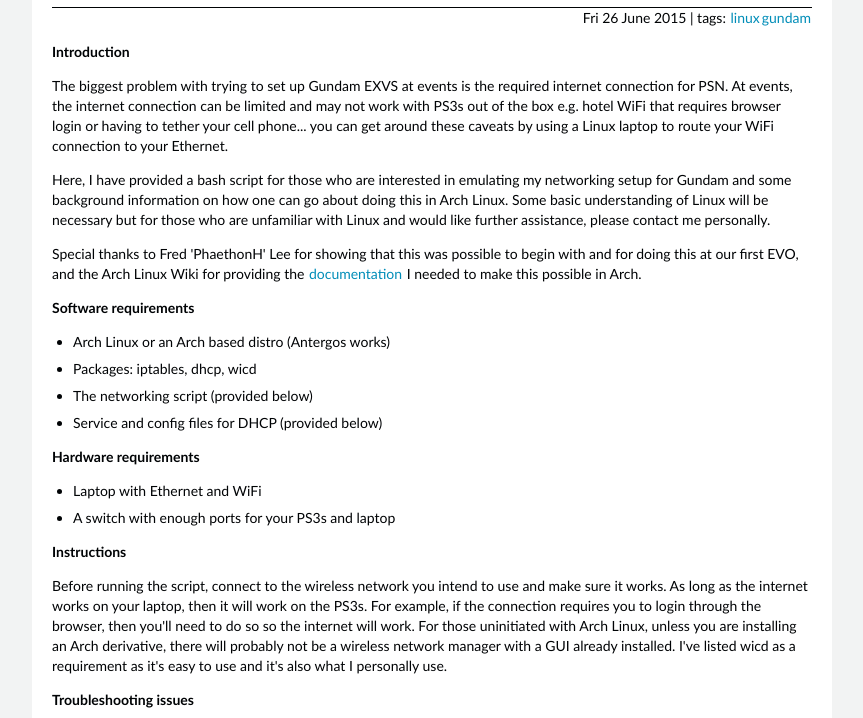
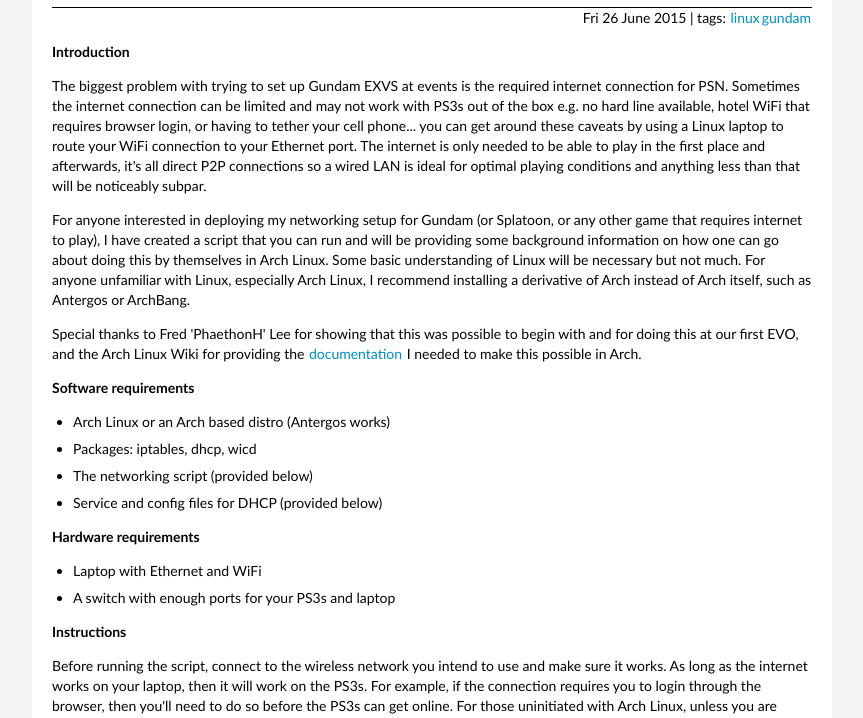
Before and after one commit to dakanyan/dakanyan.github.io, a plain HTML site: page arch-linux-networking-script-for-gundam.html in a window 1280 px wide. Shown: the part 216-934 px from the top of the page, without its empty margins (208-1071 px from the left). Drawn offline with Linux system fonts and the light colour scheme.

Commit message:
rewrote first post

```diff
--- a/arch-linux-networking-script-for-gundam.html
+++ b/arch-linux-networking-script-for-gundam.html
@@ -30,8 +30,8 @@
         <span>Fri 26 June 2015</span>
 <span>| tags: <a href="/tag/linux.html">linux</a><a href="/tag/gundam.html">gundam</a></span>
 </footer><!-- /.post-info -->      <p><strong>Introduction</strong></p>
-<p>The biggest problem with trying to set up Gundam EXVS at events is the required internet connection for PSN. At events, the internet connection can be limited and may not work with PS3s out of the box e.g. hotel WiFi that requires browser login or having to tether your cell phone... you can get around these caveats by using a Linux laptop to route your WiFi connection to your Ethernet.</p>
-<p>Here, I have provided a bash script for those who are interested in emulating my networking setup for Gundam and some background information on how one can go about doing this in Arch Linux. Some basic understanding of Linux will be necessary but for those who are unfamiliar with Linux and would like further assistance, please contact me personally.</p>
+<p>The biggest problem with trying to set up Gundam EXVS at events is the required internet connection for PSN. Sometimes the internet connection can be limited and may not work with PS3s out of the box e.g. no hard line available, hotel WiFi that requires browser login, or having to tether your cell phone... you can get around these caveats by using a Linux laptop to route your WiFi connection to your Ethernet port. The internet is only needed to be able to play in the first place and afterwards, it's all direct P2P connections so a wired LAN is ideal for optimal playing conditions and anything less than that will be noticeably subpar. </p>
+<p>For anyone interested in deploying my networking setup for Gundam (or Splatoon, or any other game that requires internet to play), I have created a script that you can run and will be providing some background information on how one can go about doing this by themselves in Arch Linux. Some basic understanding of Linux will be necessary but not much. For anyone unfamiliar with Linux, especially Arch Linux, I recommend installing a derivative of Arch instead of Arch itself, such as Antergos or ArchBang.</p>
 <p>Special thanks to Fred 'PhaethonH' Lee for showing that this was possible to begin with and for doing this at our first EVO, and the Arch Linux Wiki for providing the <a href="https://wiki.archlinux.org/index.php/Internet_sharing">documentation</a> I needed to make this possible in Arch.</p>
 <p><strong>Software requirements</strong></p>
 <ul>
@@ -46,10 +46,10 @@
 <li>A switch with enough ports for your PS3s and laptop</li>
 </ul>
 <p><strong>Instructions</strong></p>
-<p>Before running the script, connect to the wireless network you intend to use and make sure it works. As long as the internet works on your laptop, then it will work on the PS3s. For example, if the connection requires you to login through the browser, then you'll need to do so so the internet will work. For those uninitiated with Arch Linux, unless you are installing an Arch derivative, there will probably not be a wireless network manager with a GUI already installed. I've listed wicd as a requirement as it's easy to use and it's also what I personally use.</p>
+<p>Before running the script, connect to the wireless network you intend to use and make sure it works. As long as the internet works on your laptop, then it will work on the PS3s. For example, if the connection requires you to login through the browser, then you'll need to do so before the PS3s can get online. For those uninitiated with Arch Linux, unless you are installing an Arch derivative, there will probably not be a wireless network manager with a GUI already installed. I've listed wicd as a requirement as it's easy to use and it's also what I personally use but it's actually optional.</p>
 <p><strong>Troubleshooting issues</strong></p>
 <p>After the network is up and running, everything should be fine... in a perfect world. If anything goes wrong and suddenly the PS3s are without internet, try restarting the WiFi connection and running the script again.</p>
-<p>Everything's been going great for hours but it feels like there's input lag now... yeah for some reason the games can get laggy over time despite it being blue bar! It doesn't happen to every PS3 at the same time so this can be a little hard to notice and the only way to fix this is to remake the lobby. This takes a while for it to happen, I suggest remaking the lobby every hour or two to ensure optimal playing conditions.</p>
+<p>Everything's been going great for hours but it feels like there's input lag now... yeah for some reason the games can get laggy over time despite it being blue bar! It doesn't happen to every PS3 at the same time so this can be a little hard to notice and the only way to fix this is to remake the lobby. This takes a while to happen, I suggest remaking the lobby every hour or two to ensure optimal playing conditions.</p>
 <p><strong>DHCP service file</strong></p>
 <p>You'll need this to provide DHCP/assign IP addresses to the PS3s. Use the provided filename and filepath.</p>
 <div class="highlight"><pre>#/etc/systemd/system/dhcpd4@.service
```
Also changed, not shown: author/dakanya.html (+4 -4 lines), category/linux.html (+4 -4 lines), index.html (+4 -4 lines), tag/gundam.html (+4 -4 lines), tag/linux.html (+4 -4 lines).
